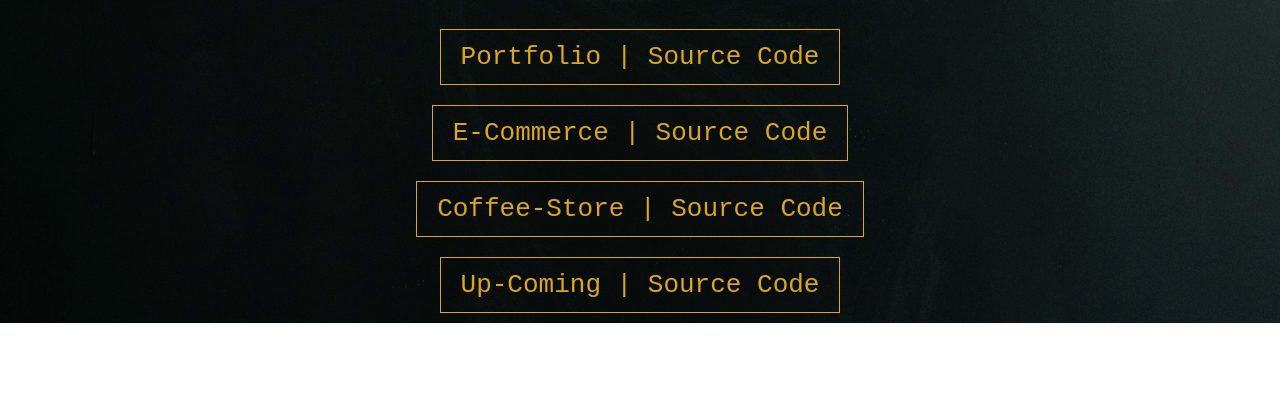
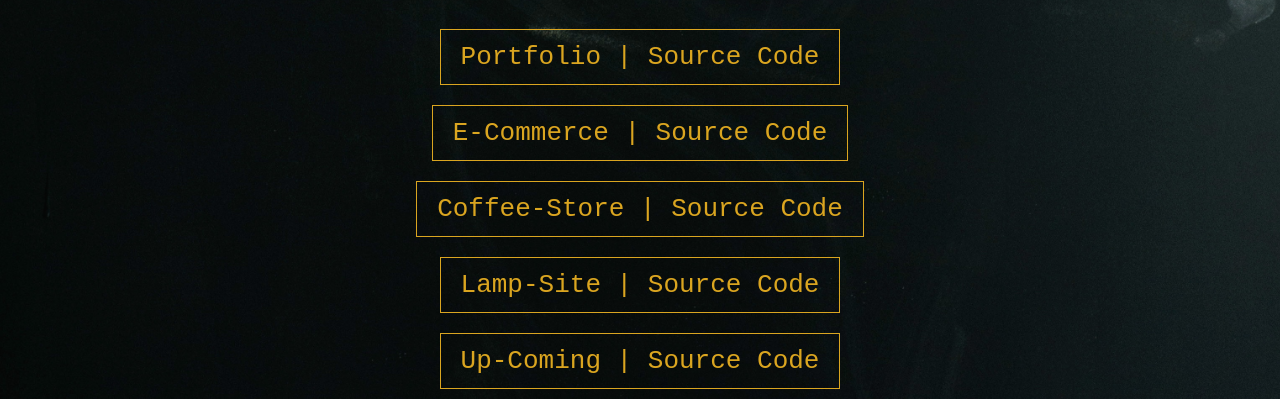
Before and after one commit to TU7SHAR/directing, a plain HTML site: page index.html in a window 1280 px wide. Shown: the part 591-990 px from the top of the page. Before the commit the page ends 914 px from the top, so only its background shows below. Drawn offline with Linux system fonts and the light colour scheme.

Commit message:
Update index.html

```diff
--- a/index.html
+++ b/index.html
@@ -18,6 +18,7 @@
         <li><a href="https://tu7shar.github.io/project/">Portfolio</a><a href="https://github.com/TU7SHAR/project.git">&nbsp;|&nbsp;Source Code</a></li><br>
         <li><a href="https://tu7shar.github.io/WEBTSTING/">E-Commerce</a><a href="https://github.com/TU7SHAR/WEBTSTING.git">&nbsp;|&nbsp;Source Code</a></li><br>
         <li><a href="https://tu7shar.github.io/coffee_store/">Coffee-Store</a><a href="https://github.com/TU7SHAR/coffee_store.git">&nbsp;|&nbsp;Source Code</a></li><br>
+        <li><a href="https://tu7shar.github.io/lampspreview/">Lamp-Site</a><a href="https://github.com/TU7SHAR/lampspreview.git">&nbsp;|&nbsp;Source Code</a></li><br>
         <li><a href="https://tu7shar.github.io/crash_upcoming/">Up-Coming</a><a href="https://github.com/TU7SHAR/crash_upcoming.git">&nbsp;|&nbsp;Source Code</a></li><br>
         </ul>
      </section>
```
